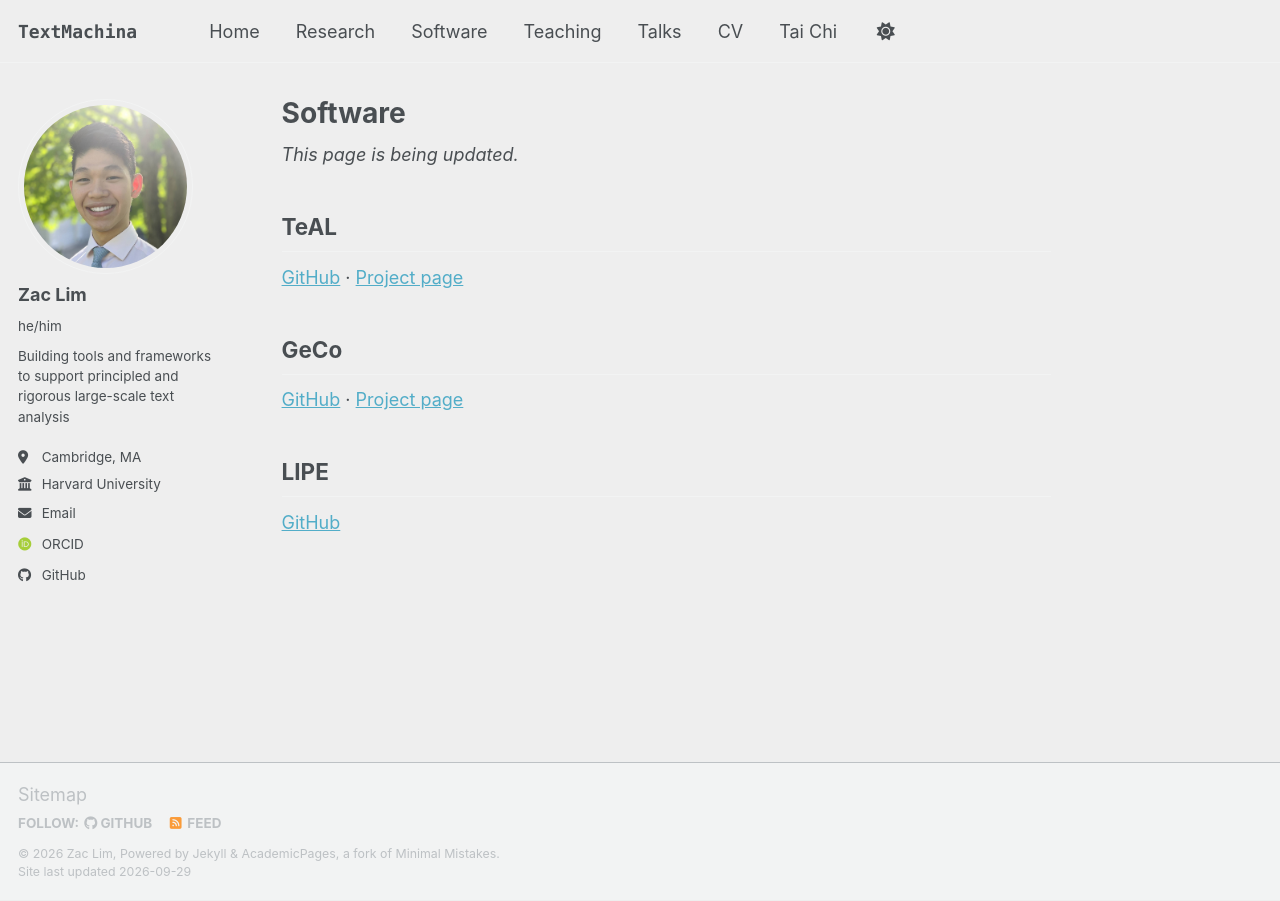
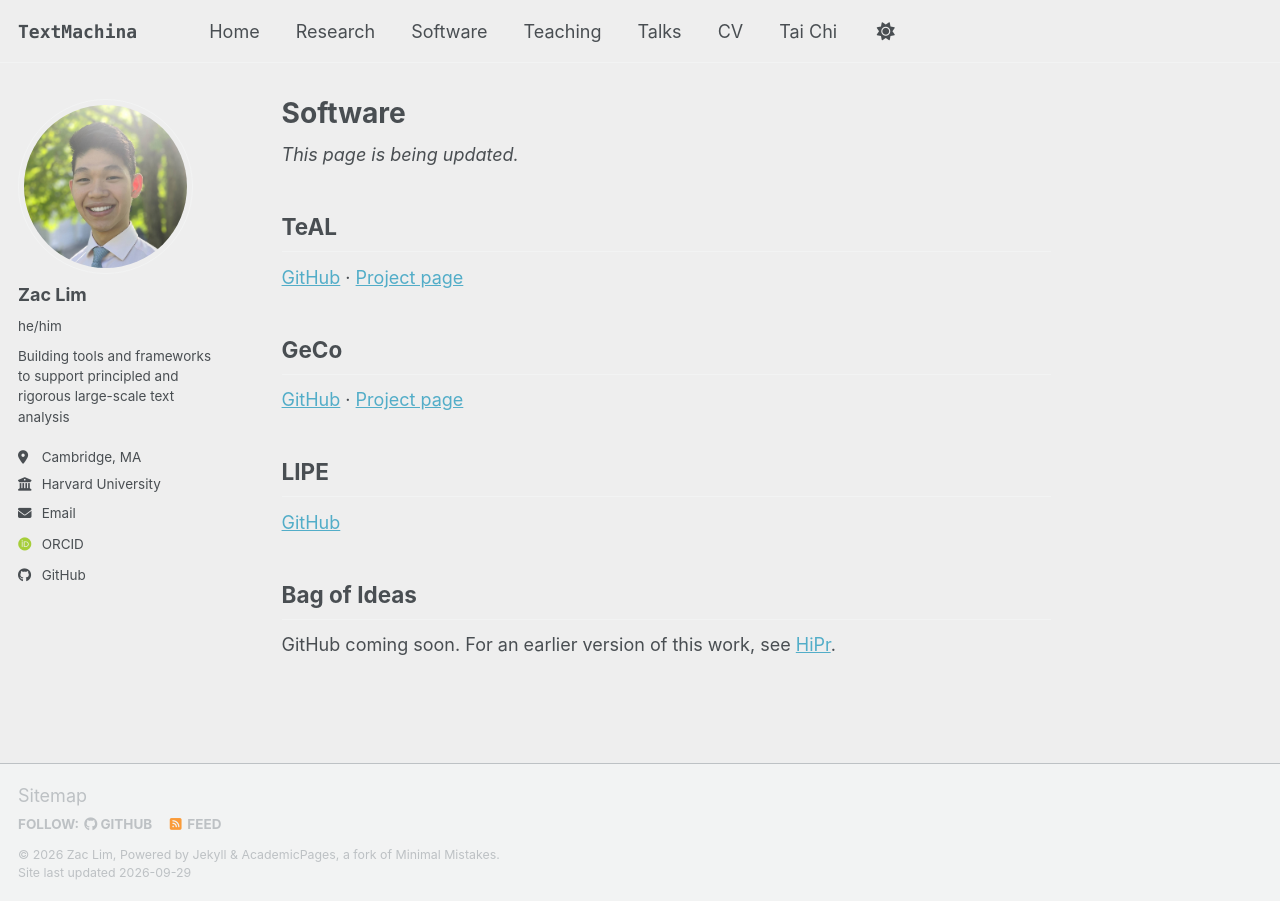
Before and after one commit to zacthinks/zacthinks.github.io, a Jekyll site: the page built from _pages/software.md, in a window 1280 px wide. Built offline with Jekyll 4.4.1, drawn with Linux system fonts in a browser that asks for light colours; some web fonts are replaced; a script bundle is joined from its source files by our own code; library files that are not in the unit come from our copies.

Commit message:
Add Bag of Ideas to software index

```diff
--- a/_pages/software.md
+++ b/_pages/software.md
@@ -19,4 +19,6 @@ author_profile: true
 
 [GitHub](https://github.com/zacthinks/lipe)
 
-<!-- Add Bag of Ideas here when there is a public repository to link. -->
+## Bag of Ideas
+
+GitHub coming soon. For an earlier version of this work, see [HiPr](https://github.com/zacthinks/HiPr).
```
